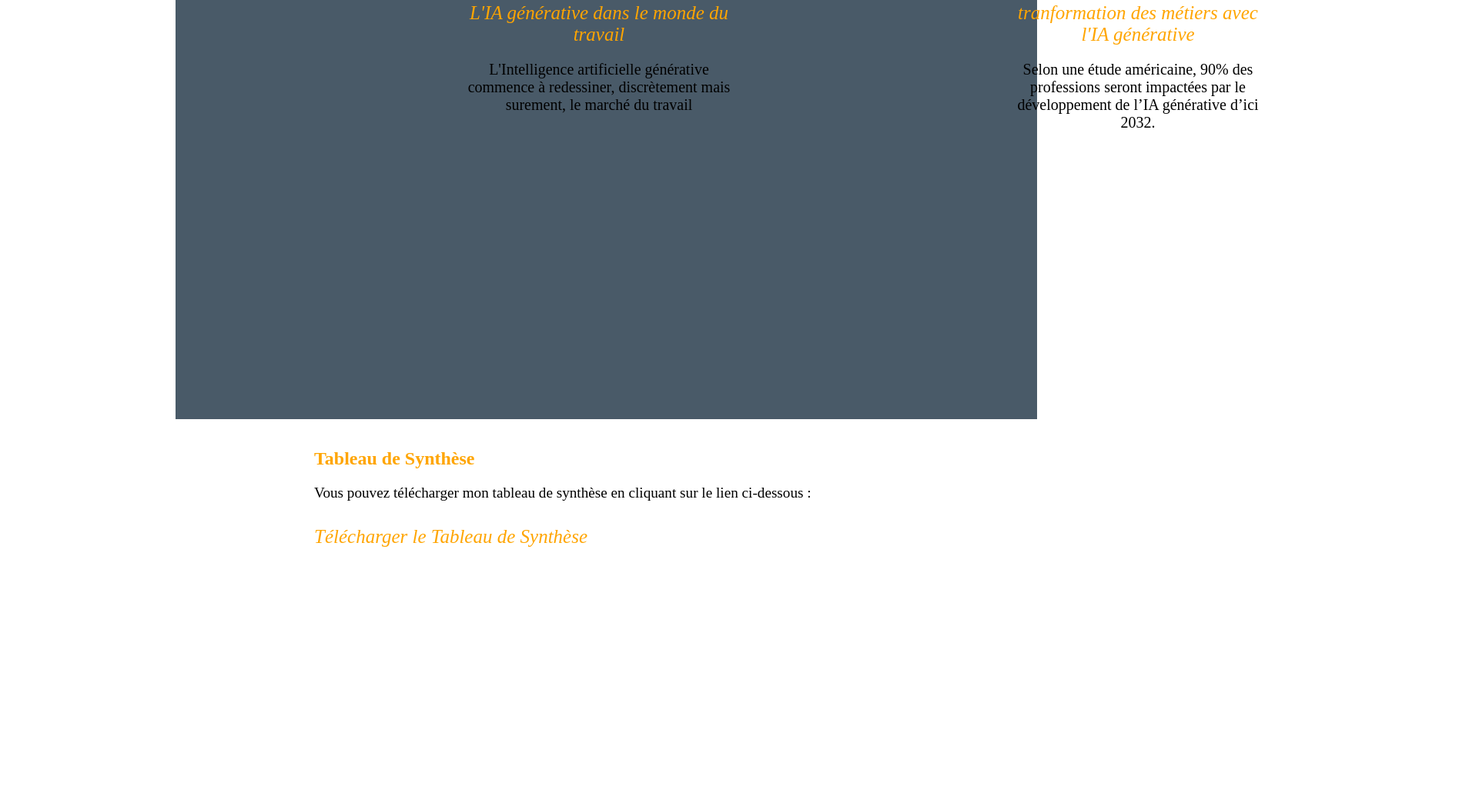
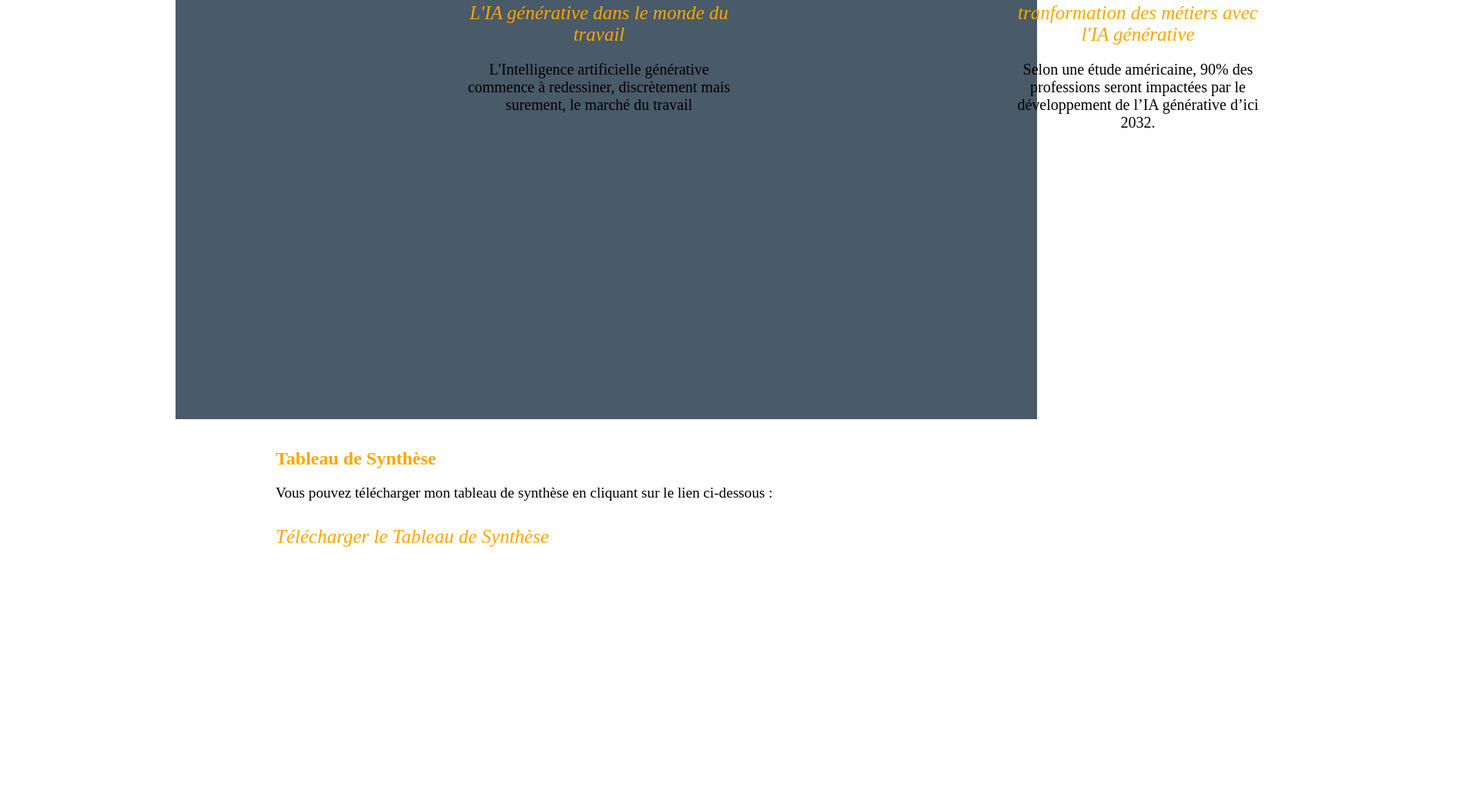
Before and after one commit to basknets/portfolio, a plain HTML site: page index.html in a window 1280 px wide. Shown: the part 4283-5331 px from the top of the page at 77% size, 1908 px wide, since content can reach past the window. Drawn offline with Linux system fonts and the light colour scheme.

Commit message:
Update index.css

```diff
--- a/index.css
+++ b/index.css
@@ -285,7 +285,7 @@ img{
 
 .pos-PDF {
     position: relative;
-    left: 400px;
+    left: 350px;
     width: 1500px;
     height: 500px;
 
```
